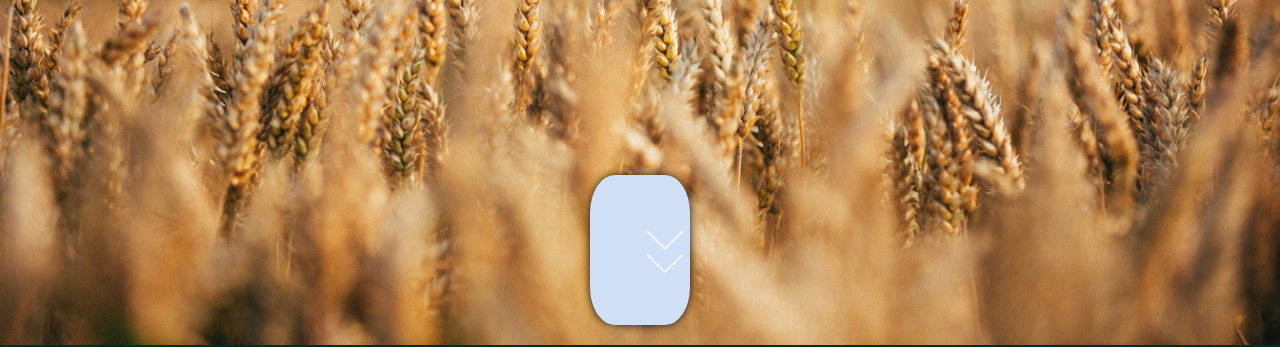
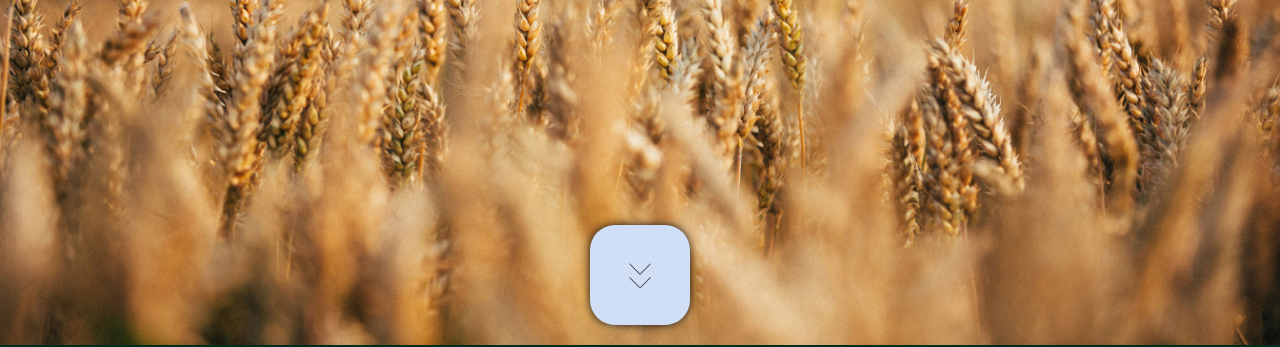
Before and after one commit to Wloy12345/Wloy12345.github.io, a plain HTML site: page price.html in a window 1280 px wide. Shown: the part 455-802 px from the top of the page. Drawn offline with nearby package versions, Linux system fonts and the light colour scheme; animation ran at ten frames a second.

Commit message:
fix arrow

```diff
--- a/price.html
+++ b/price.html
@@ -55,12 +55,12 @@
             </div>
         </div>
         <div id="arrowDown">
-            <svg width="120" height="120" viewBox="0 0 120 120" fill="none" xmlns="http://www.w3.org/2000/svg">
+            <svg viewBox="0 0 120 120" fill="none" xmlns="http://www.w3.org/2000/svg">
                 <g id="arrowpointdown">
                     <g id="fast-arrow-down1">
-                        <path id="Vector" d="M42.5 37.9167L60 55.4167L77.5 37.9167" stroke="white" stroke-width="1.5"
+                        <path id="Vector" d="M42.5 37.9167L60 55.4167L77.5 37.9167" stroke="black" stroke-width="1.5"
                             stroke-linecap="round" stroke-linejoin="round" />
-                        <path id="Vector_2" d="M42.5 14.5833L60 32.0833L77.5 14.5833" stroke="white" stroke-width="1.5"
+                        <path id="Vector_2" d="M42.5 14.5833L60 32.0833L77.5 14.5833" stroke="black" stroke-width="1.5"
                             stroke-linecap="round" stroke-linejoin="round" />
                     </g>
                 </g>
```
Also changed, not shown: aboutUs.html (+3 -3 lines).
